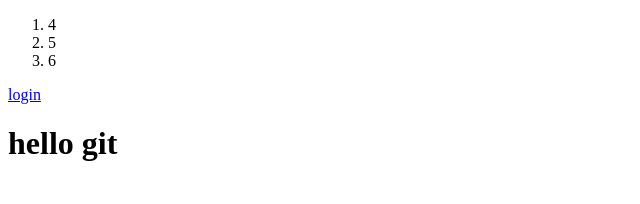
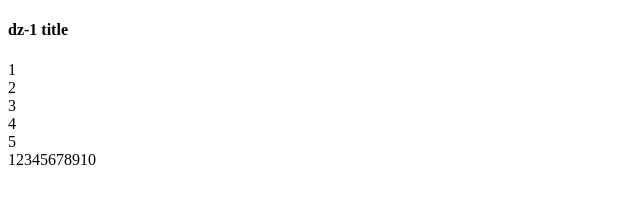
Before and after one commit to atreiko/test2, a plain HTML site: page index.html in a window 1280 px wide. Shown: the whole page, without its empty margins (0-640 px from the left). Drawn offline with Linux system fonts and the light colour scheme.

Commit message:
dz-1 changes

```diff
--- a/index.html
+++ b/index.html
@@ -12,18 +12,23 @@
 
   <div class="wrapper">
 
-    <header>
-      <nav>
-        <ol>
-          <li>4</li>
-          <li>5</li>
-          <li>6</li>
-        </ol>
-      </nav>
-      <div><a href="#">login</a></div>
-    </header>
-    <h1>hello git</h1>
+    <section class="sections">
+      <div class="inner">
+        <h4>dz-1 title</h4>
+      </div>
+    </section>
 
+    <div>
+      <div>1</div>
+      <div>2</div>
+      <div>3</div>
+      <div>4</div>
+      <div>5</div>
+    </div>
+
+    <footer>
+      <span class="string">1</span><span class="string">2</span><span class="string">3</span><span class="string">4</span><span class="string">5</span><span class="string">6</span><span class="string">7</span><span class="string">8</span><span class="string">9</span><span class="string">10</span>
+    </footer>
   </div>
 
   <script src="./script.js"></script>
```
